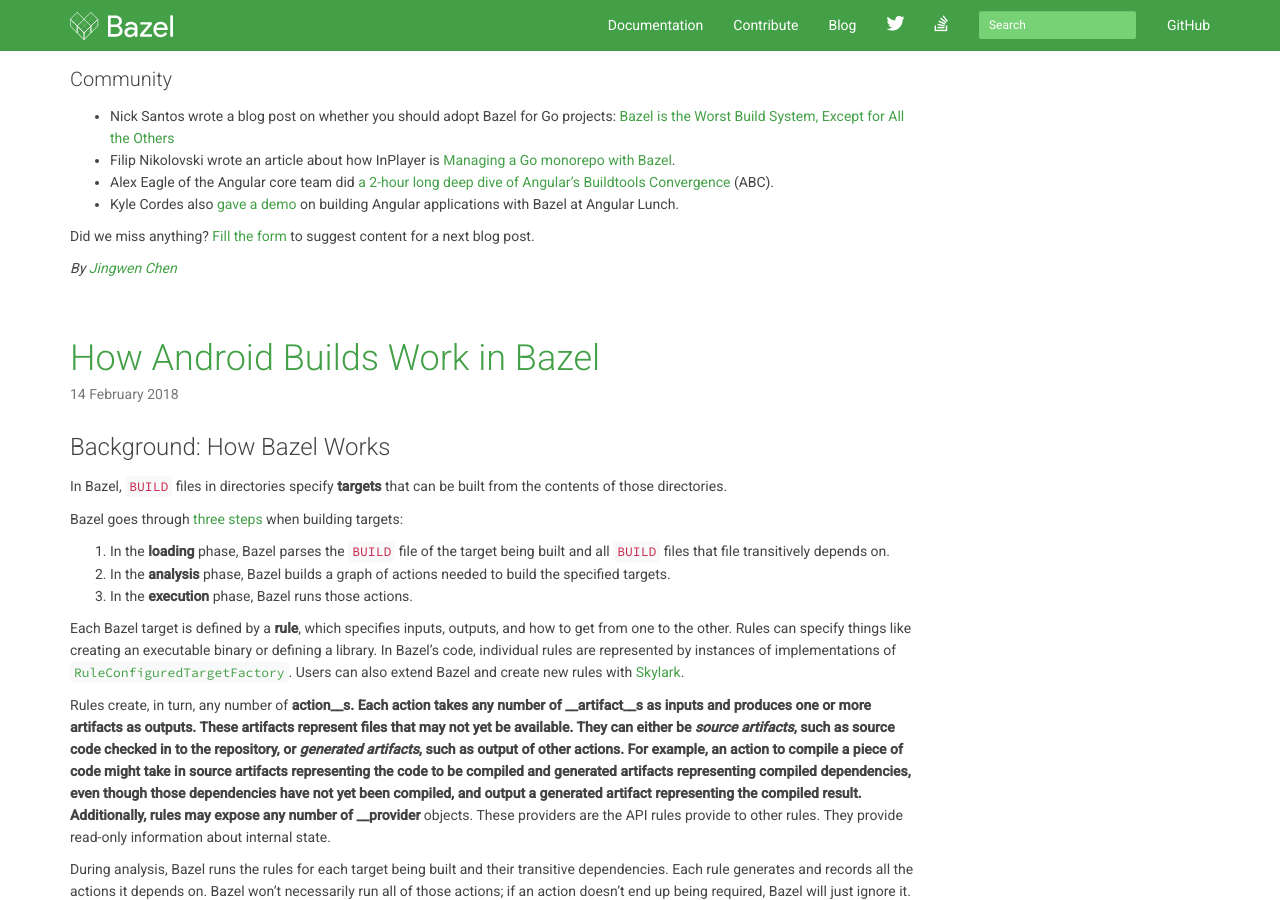
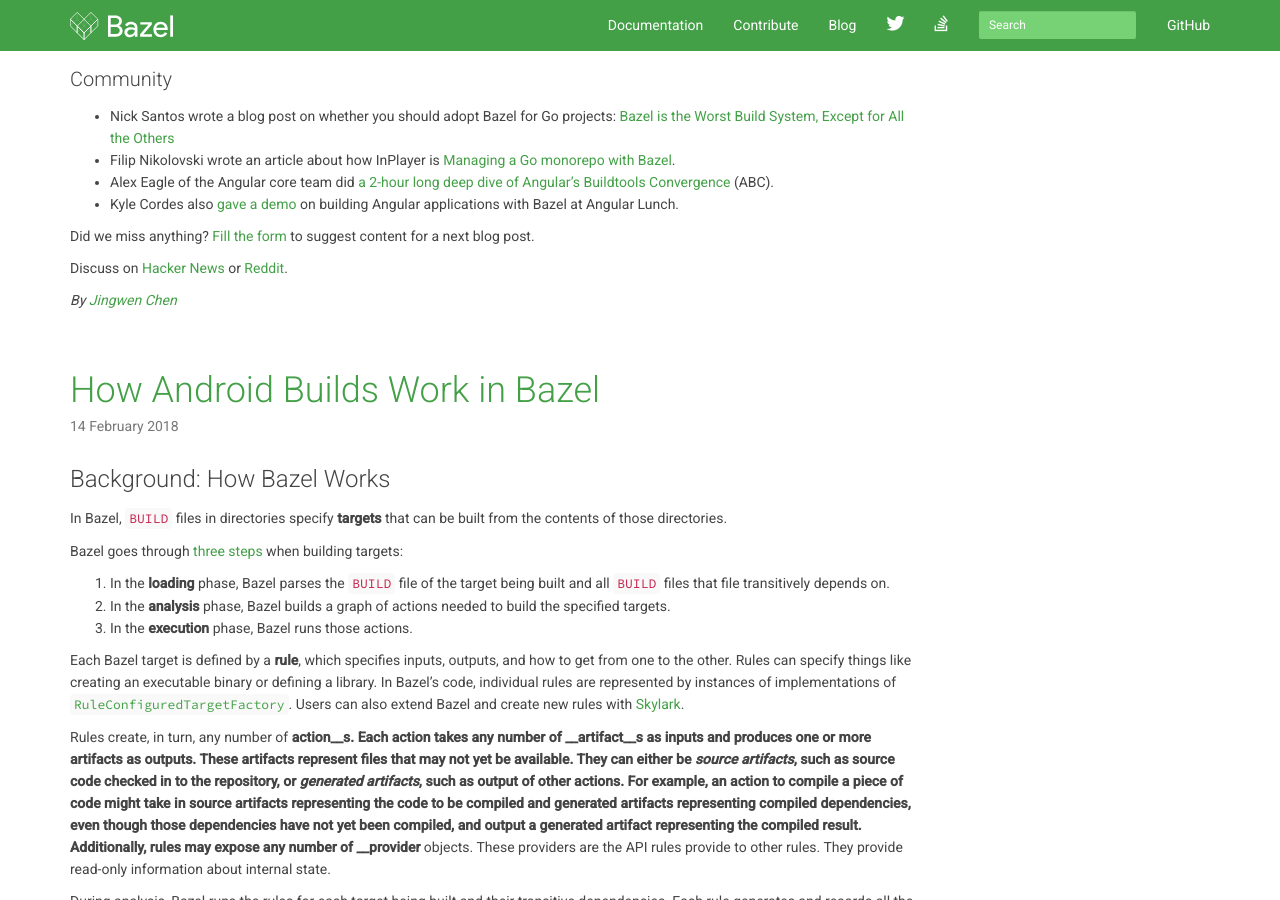
Before and after one commit to bazelbuild/bazel-blog, a Jekyll site: the page built from index.html, in a window 1280 px wide and 900 px high, scrolled down 902 px. Built offline with Jekyll 4.4.1, drawn with Linux system fonts in a browser that asks for light colours; nearby versions of some CDN libraries; library files that are not in the unit come from our copies; Markdown is read by kramdown in place of the engine named in the settings; the list of posts is cut into pages by our own code.

Commit message:
Add discussion links to Bazel 0.11 post

```diff
--- a/_posts/2018-02-26-bazel-0.11.md
+++ b/_posts/2018-02-26-bazel-0.11.md
@@ -38,4 +38,6 @@
 
 Did we miss anything? [Fill the form](https://docs.google.com/forms/d/e/1FAIpQLSde7NGMKA1xK2RZnOLk8XKm3A-Y09guJAFrkX35RCJxn3RB4w/viewform?usp=sf_link) to suggest content for a next blog post.
 
+Discuss on [Hacker News](https://news.ycombinator.com/item?id=16468244) or [Reddit](https://www.reddit.com/r/bazel/comments/80focy/bazel_011/).
+
 *By [Jingwen Chen](https://github.com/jin)*
```
